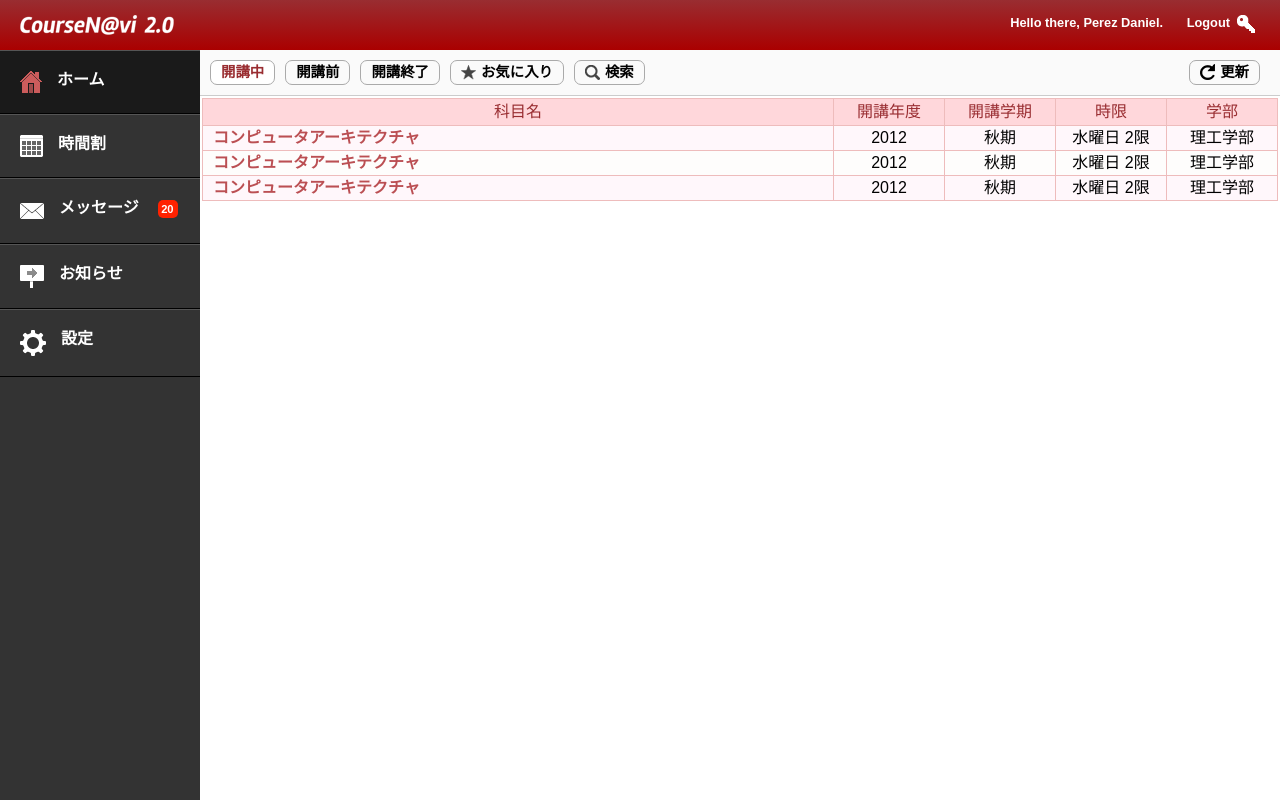
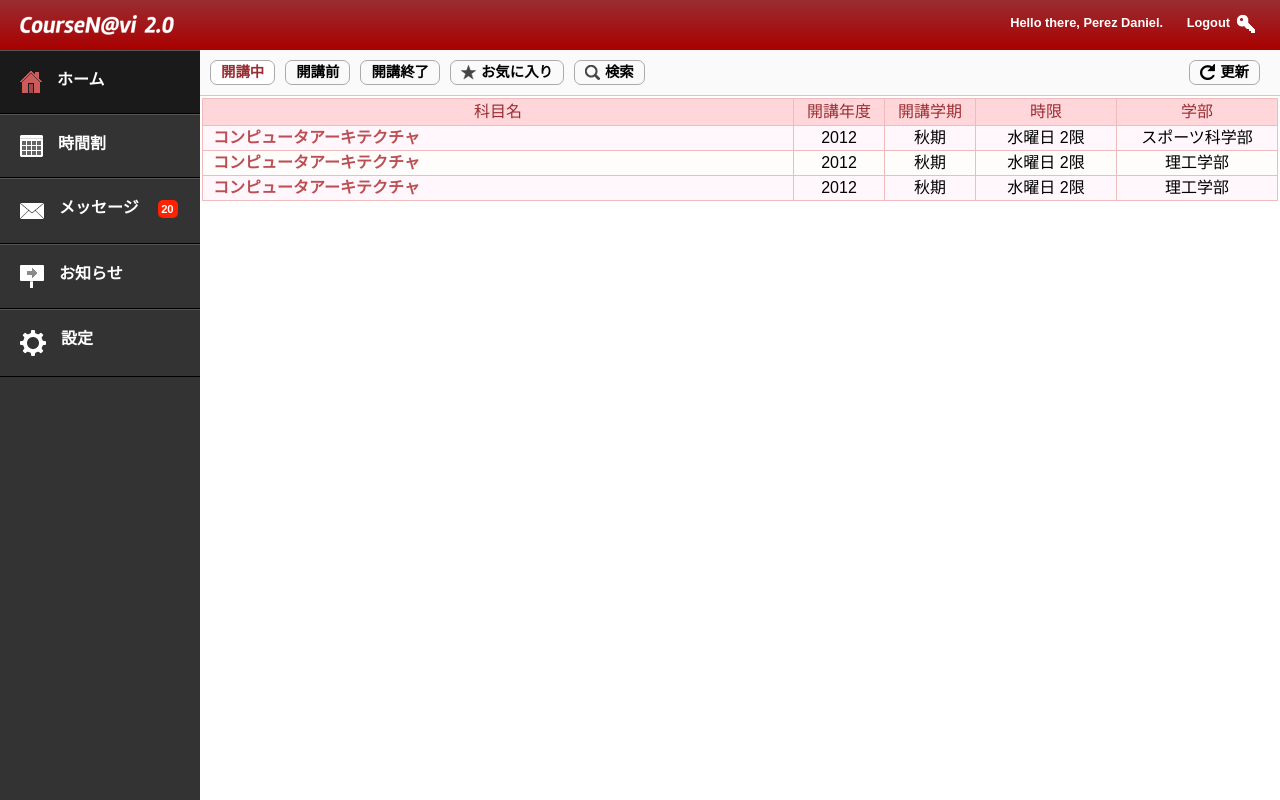
Before and after one commit to danhper/net-portal, a Django app: page / in a window 1280 px wide. Run offline with Django 3.2, Linux system fonts and the light colour scheme.

Commit message:
fix conflict

```diff
--- a/net_portal/urls.py
+++ b/net_portal/urls.py
@@ -10,6 +10,6 @@ urlpatterns = patterns('',
     url(r'^message$', 'course_navi.views.message', name='message'),
     url(r'^news$', 'course_navi.views.news', name='news'),
     url(r'^settings$', 'course_navi.views.settings', name='settings'),
-    url(r'^class$', 'course_navi.views.lecture', name='lecture'),
+    url(r'^lecture$', 'course_navi.views.lecture', name='lecture'),
     url(r'^login$', 'students.views.login', name='login'),
 )
--- a/static/sass/screen.scss
+++ b/static/sass/screen.scss
@@ -35,7 +35,6 @@
 
  #content-wrapper{
  	min-width:980px;
- 	min-height:500px;
  }
  #header {
  	@include clearfix;
@@ -217,13 +216,19 @@
  		&.home{
  			@extend %standard-table;
  			th{
- 				&.year, &.season, &.date, &.department{
- 					width:100px;
+ 				&.year, &.season {
+ 					width:80px;
+ 				}
+ 				&.date{
+ 					width:130px;
+ 				}
+ 				&.department{
+ 					width:150px;
  				}
  			}
  			td{text-align:center;}
  		}
- 		&.class{
+ 		&.lecture{
  			padding:0 20px;
  			.title{
  				font-size:1.5em;
@@ -269,6 +274,7 @@
  				padding:1px 2px;
  			}
  			table{
+ 				table-layout:fixed;
  				width:100%;
  				th{
  					text-align:center;
@@ -277,7 +283,6 @@
  					th{
  						font-weight:bold;
  						font-size:0.9em;
- 						width:5em;
  						.time{
  							font-weight:normal;
  							font-size:0.8em;
--- a/static/stylesheets/screen.css
+++ b/static/stylesheets/screen.css
@@ -169,7 +169,6 @@ a {
 
 #content-wrapper {
   min-width: 980px;
-  min-height: 500px;
 }
 
 #header {
@@ -407,49 +406,55 @@ a {
 #main .body.home table a:hover, #main .body.message table a:hover, #main .body.news table a:hover {
   text-decoration: underline;
 }
-#main .body.home th.year, #main .body.home th.season, #main .body.home th.date, #main .body.home th.department {
-  width: 100px;
+#main .body.home th.year, #main .body.home th.season {
+  width: 80px;
+}
+#main .body.home th.date {
+  width: 130px;
+}
+#main .body.home th.department {
+  width: 150px;
 }
 #main .body.home td {
   text-align: center;
 }
-#main .body.class {
+#main .body.lecture {
   padding: 0 20px;
 }
-#main .body.class .title {
+#main .body.lecture .title {
   font-size: 1.5em;
   font-weight: bold;
   padding: 25px 0 20px 0;
 }
-#main .body.class .title .sprite {
+#main .body.lecture .title .sprite {
   margin: 0 10px;
   vertical-align: top;
 }
-#main .body.class .information {
+#main .body.lecture .information {
   overflow: hidden;
   *zoom: 1;
   background-color: #ffedf1;
   padding: 20px;
 }
-#main .body.class .information dl {
+#main .body.lecture .information dl {
   float: left;
 }
-#main .body.class .information dl.left {
+#main .body.lecture .information dl.left {
   line-height: 30px;
   width: 290px;
 }
-#main .body.class .information dl.right {
+#main .body.lecture .information dl.right {
   white-space: nowrap;
   line-height: 40px;
   min-width: 200px;
 }
-#main .body.class .information dl dt {
+#main .body.lecture .information dl dt {
   width: 6em;
   font-weight: bold;
   float: left;
   clear: left;
 }
-#main .body.class .information dl dd {
+#main .body.lecture .information dl dd {
   color: #555;
 }
 #main .body.timetable {
@@ -461,6 +466,7 @@ a {
   padding: 1px 2px;
 }
 #main .body.timetable table {
+  table-layout: fixed;
   width: 100%;
 }
 #main .body.timetable table th {
@@ -469,7 +475,6 @@ a {
 #main .body.timetable table tbody th {
   font-weight: bold;
   font-size: 0.9em;
-  width: 5em;
 }
 #main .body.timetable table tbody th .time {
   font-weight: normal;
--- a/templates/course_navi/index.html
+++ b/templates/course_navi/index.html
@@ -32,21 +32,21 @@
   </thead>
   <tbody>
     <tr>
-      <th><a href="#">コンピュータアーキテクチャ</a></th>
+      <th><a href="/lecture">コンピュータアーキテクチャ</a></th>
+      <td>2012</td>
+      <td>秋期</td>
+      <td>水曜日 2限</td>
+      <td>スポーツ科学部</td>
+    </tr>
+    <tr>
+      <th><a href="/lecture">コンピュータアーキテクチャ</a></th>
       <td>2012</td>
       <td>秋期</td>
       <td>水曜日 2限</td>
       <td>理工学部</td>
     </tr>
     <tr>
-      <th><a href="#">コンピュータアーキテクチャ</a></th>
-      <td>2012</td>
-      <td>秋期</td>
-      <td>水曜日 2限</td>
-      <td>理工学部</td>
-    </tr>
-    <tr>
-      <th><a href="#">コンピュータアーキテクチャ</a></th>
+      <th><a href="/lecture">コンピュータアーキテクチャ</a></th>
       <td>2012</td>
       <td>秋期</td>
       <td>水曜日 2限</td>
--- a/templates/course_navi/lecture.html
+++ b/templates/course_navi/lecture.html
@@ -1,7 +1,9 @@
 {% extends "course_navi/bases/base.html" %}
 
+{% block name %}lecture{% endblock %}
+
 {% block sidebar %}
-  {% include 'course_navi/subtemplates/sidebar_course_navi.html' with lecture='active' %}
+  {% include 'course_navi/subtemplates/sidebar_course_navi.html' with home='active' %}
 {% endblock %}
 
 {% block main_header %}
```
